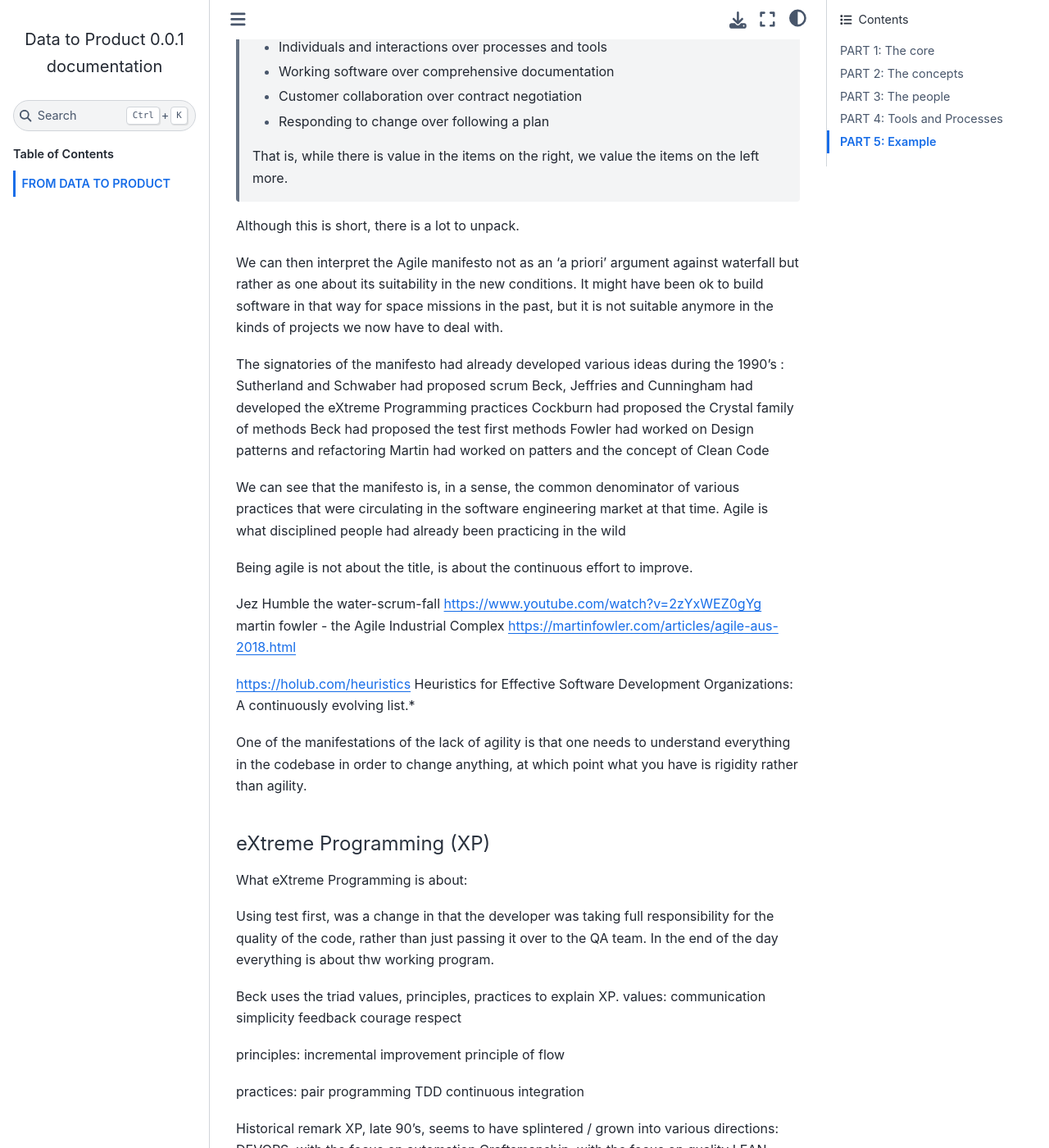
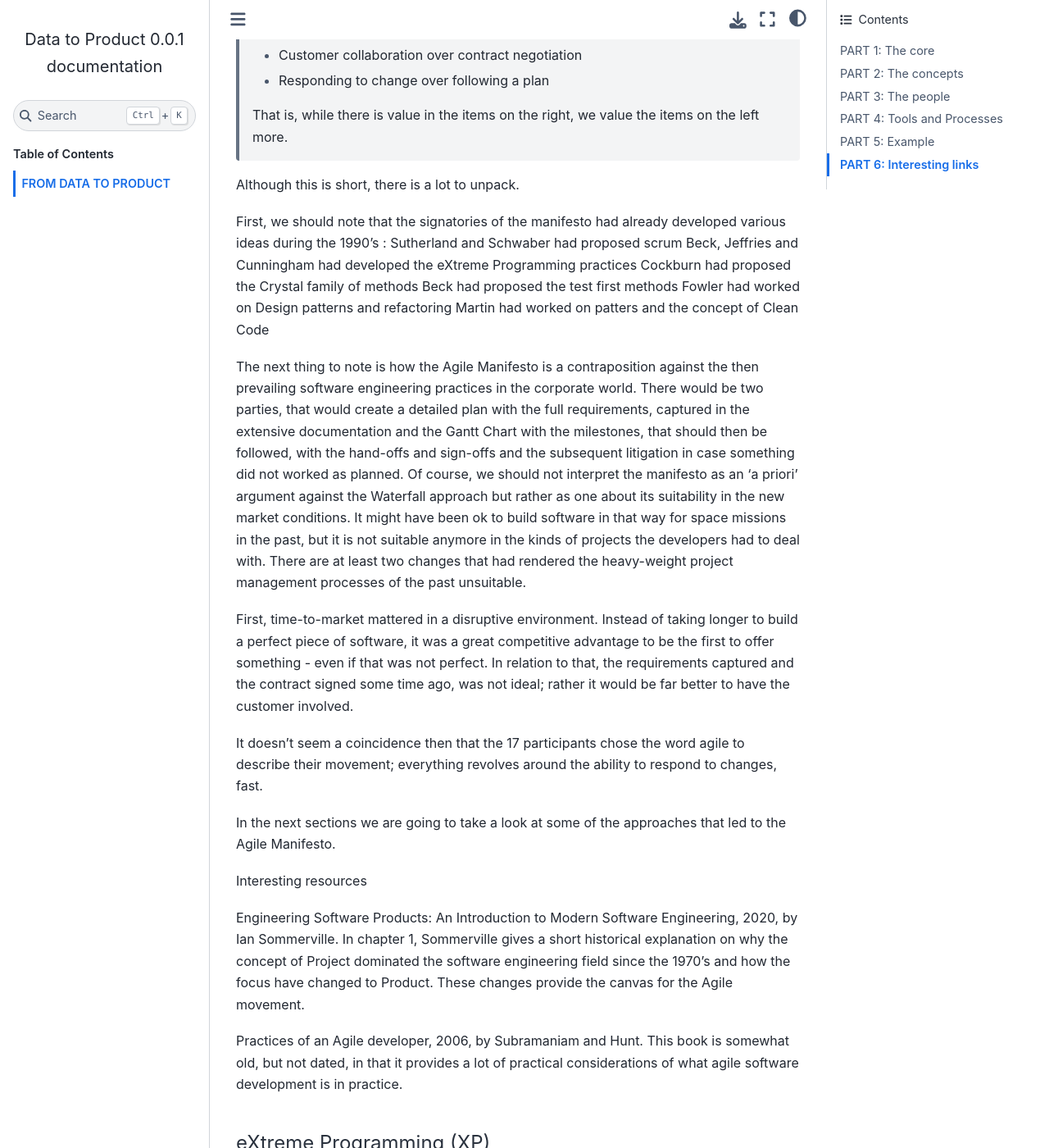
Before and after one commit to andreas-masaoutis/data_to_product_book, a Sphinx documentation site: the page built from source/_files/dtp_collected.rst, in a window 1280 px wide and 1400 px high, scrolled down 4689 px. Shown: the whole window at 82% size. Built offline with Sphinx 7.4.7 and the Sphinx Book theme 1.1.4, drawn with Linux system fonts in a browser that asks for light colours; some of the changed text lies outside the part shown.

Commit message:
Section - Agile. First pass

```diff
--- a/source/_files/dtp_collected.rst
+++ b/source/_files/dtp_collected.rst
@@ -64,9 +64,9 @@
 One of the problems with the Agile landscape is the vast assortment of frameworks, techniques, processes, and ideas that fall under the rubric of Agile. There is a 2016 interesting infographic by Deloitte that represents the Agile landscape as a London Tube map, where lines represent frameworks like Lean, tube stations are specific techniques and concepts like refactoring, while 'geographic' areas represent phases in the Software Development Life Cycle like Release. It is quite massive with 6 'geographic' areas, 25 different lines, and around 300 techniques and concepts. That gives an idea of how Agile is more like an umbrella concept; and a quite big one.
 
 .. figure:: images/agile_landscape_v3.jpg
-    :width: 780px
+    :width: 715px
     :align: center
-    :height: 600px
+    :height: 550px
     :alt: alternate text
     :figclass: align-center
 
@@ -83,16 +83,9 @@
 Agile
 ======
 
+Let us start with a short and simple definition of what Agile is. It is the iterative and incremental creation of software, led by continuous feedback from users and stakeholders. That's all there is to it.
 
-What Agile is about:
-
-- Definition
-
-in the end the test for true agility is continuous delivery
-
-The practices, like XP, are what give content to the form of the processes, like Scrum.
-
-Agile means different things to different people. Actually, it came about as a point of convergence for various practices like XP and Scrum. Therefore, the best we can do is rehash some of the background info available at the  page `Agile manifesto <https://agilemanifesto.org/>`_. There are many more detailed sources on that. We'll start with the Agile manifesto put forward in 2001
+Agile means different things to different people. Actually, it came about as a point of convergence for various practices like RAD, XP and Scrum among others that were developed in the 1990's. The Agile Manifesto was put forward in 2001 and we can interpret it, in a sense, as the common denominator of the various practices that were circulating in the software engineering market at that time. Agile is what disciplined people had already been practicing in the wild. For that reason we will start with the Manifesto itself.  Here `Agile manifesto <https://agilemanifesto.org/>`_ one can find the original publication from 2001.
 
   Manifesto for Agile Software Development
 
@@ -108,12 +101,7 @@
 
 Although this is short, there is a lot to unpack.
 
-
-
-We can then interpret the Agile manifesto not as an 'a priori' argument against waterfall but rather as one about its suitability in the new conditions. It might have been ok to build software in that way for space missions in the past, but it is not suitable anymore in the kinds of projects we now have to deal with.
-
-
-The signatories of the manifesto had already developed various ideas during the 1990's :
+First, we should note that the signatories of the manifesto had already developed various ideas during the 1990's :
 Sutherland and Schwaber had proposed scrum
 Beck, Jeffries and Cunningham had developed the eXtreme Programming practices
 Cockburn had proposed the Crystal family of methods
@@ -121,25 +109,26 @@
 Fowler had worked on Design patterns and refactoring
 Martin had worked on patters and the concept of Clean Code
 
-We can see that the manifesto is, in a sense, the common denominator of various practices that were circulating in the software engineering market at that time. Agile is what disciplined people had already been practicing in the wild
+
+The next thing to note is how the Agile Manifesto is a contraposition against the then prevailing software engineering practices in the corporate world. There would be two parties, that would create a detailed plan with the full requirements, captured in the extensive documentation and the Gantt Chart with the milestones, that should then be followed, with the hand-offs and sign-offs and the subsequent litigation in case something did not worked as planned.
+Of course, we should not interpret the manifesto as an 'a priori' argument against the Waterfall approach but rather as one about its suitability in the new market conditions. It might have been ok to build software in that way for space missions in the past, but it is not suitable anymore in the kinds of projects the developers had to deal with. There are at least two changes that had rendered the heavy-weight project management processes of the past unsuitable.
+
+First, time-to-market mattered in a disruptive environment. Instead of taking longer to build a perfect piece of software, it was a great competitive advantage to be the first to offer something - even if that was not perfect.
+In relation to that, the requirements captured and the contract signed some time ago, was not ideal; rather it would be far better to have the customer involved.
+
+It doesn't seem a coincidence then that the 17 participants chose the word agile to describe their movement; everything revolves around the ability to respond to changes, fast.
 
 
 
+In the next sections we are going to take a look at some of the approaches that led to the Agile Manifesto.
 
-Being agile is not about the title, is about the continuous effort to improve.
+Interesting resources
 
+Engineering Software Products: An Introduction to Modern Software Engineering, 2020, by Ian Sommerville.
+In chapter 1, Sommerville gives a short historical explanation on why the concept of Project dominated the software engineering field since the 1970's and how the focus have changed to Product. These changes provide the canvas for the Agile movement.
 
-
-Jez Humble the water-scrum-fall https://www.youtube.com/watch?v=2zYxWEZ0gYg
-martin fowler - the Agile Industrial Complex https://martinfowler.com/articles/agile-aus-2018.html
-
-
-
-
-https://holub.com/heuristics
-Heuristics for Effective Software Development Organizations: A continuously evolving list.*
-
-One of the manifestations of the lack of agility is that one needs to understand everything in the codebase in order to change anything, at which point what you have is rigidity rather than agility.
+Practices of an Agile developer, 2006, by Subramaniam and Hunt.
+This book is somewhat old, but not dated, in that it provides a lot of practical considerations of what agile software development is in practice.
 
 
 eXtreme Programming (XP)
@@ -285,6 +274,7 @@
 Eric Ries with the 'Lean Startup' did not just focus on the programmers but described cycles of learning for everybody that is involved in building software.
 
 
+Jez Humble the water-scrum-fall https://www.youtube.com/watch?v=2zYxWEZ0gYg
 
 
 Scrum
@@ -446,6 +436,12 @@
 A list of places that use Agile and how they do it.
 
 
+
+************************
+Criticism of Agile
+************************
+
+martin fowler - the Agile Industrial Complex https://martinfowler.com/articles/agile-aus-2018.html
 
 
 ####################
@@ -1074,10 +1070,20 @@
 ==============================
 
 
-
 ############################
 PART 5: Example
 ############################
 
 
 On software tools and libraries used for implementing the aforementioned principles, mostly in Python.
+
+
+
+############################
+PART 6: Interesting links
+############################
+
+https://holub.com/heuristics
+Heuristics for Effective Software Development Organizations: A continuously evolving list.*
+
+One of the manifestations of the lack of agility is that one needs to understand everything in the codebase in order to change anything, at which point what you have is rigidity rather than agility.
```
